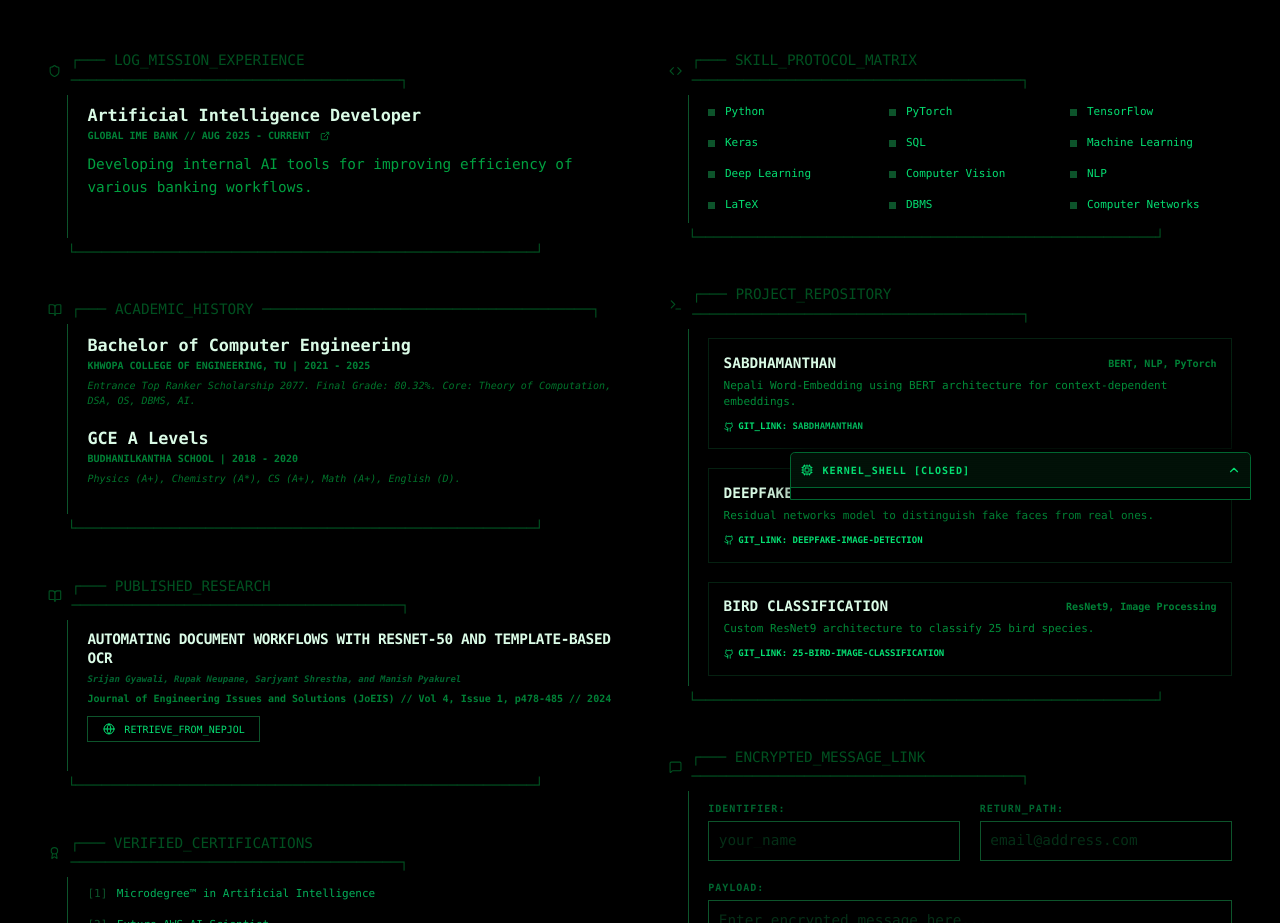
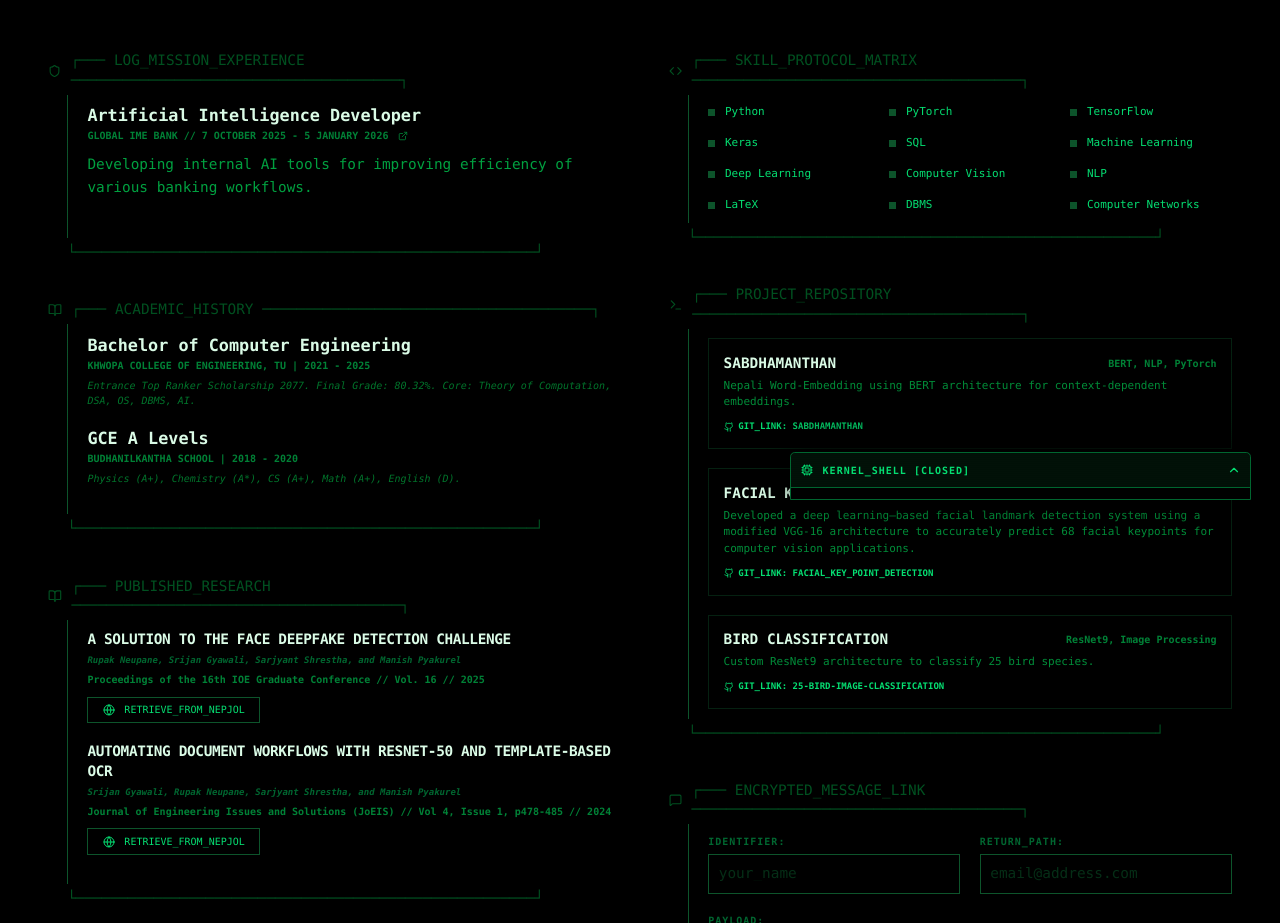
Before and after one commit to RupakNeupane/Portfolio, a React (Vite) app: page / in a window 1280 px wide. Shown: the part 300-1223 px from the top of the page. Built offline with nearby package versions, Linux system fonts and the light colour scheme.

Commit message:
Minor updates  in App.jsx

```diff
--- a/src/App.jsx
+++ b/src/App.jsx
@@ -31,12 +31,21 @@ const cvData = {
         {
             role: "Artificial Intelligence Developer",
             company: "Global IME Bank",
-            year: "Aug 2025 - Current",
+            year: "7 October 2025 - 5 January 2026",
             details: "Developing internal AI tools for improving efficiency of various banking workflows.",
             link: "https://www.globalimebank.com"
         }
     ],
     publications: [
+        {
+          "title": "A Solution to The Face DeepFake Detection Challenge",
+          "authors": "Rupak Neupane, Srijan Gyawali, Sarjyant Shrestha, and Manish Pyakurel",
+          "journal": "Proceedings of the 16th IOE Graduate Conference",
+          "volume": "Vol. 16",
+          "pages": "pp. 2023–2028",
+          "year": "2025",
+          "link": "https://conference.ioe.edu.np/publications/ioegc16/IOEGC-16-281-PS2-19.pdf"
+        },
         {
             title: "Automating Document Workflows with ResNet-50 and Template-Based OCR",
             authors: "Srijan Gyawali, Rupak Neupane, Sarjyant Shrestha, and Manish Pyakurel",
@@ -53,11 +62,11 @@ const cvData = {
             tech: "BERT, NLP, PyTorch",
             link: "https://github.com/srijangyawali04/Sabdhamanthan"
         },
-        {
-            name: "DeepFake Detection",
-            desc: "Residual networks model to distinguish fake faces from real ones.",
-            tech: "ResNet, CV, Deep Learning",
-            link: "https://github.com/SarjyantShrestha/Deepfake-Image-Detection"
+       {
+          "name": "Facial Keypoint Detection",
+          "desc": "Developed a deep learning–based facial landmark detection system using a modified VGG-16 architecture to accurately predict 68 facial keypoints for computer vision applications.",
+          "tech": "VGG-16, CV, Deep Learning, Facial Landmarks",
+          "link": "https://github.com/RupakNeupane/Facial_Key_Point_Detection"
         },
         {
             name: "Bird Classification",
```
